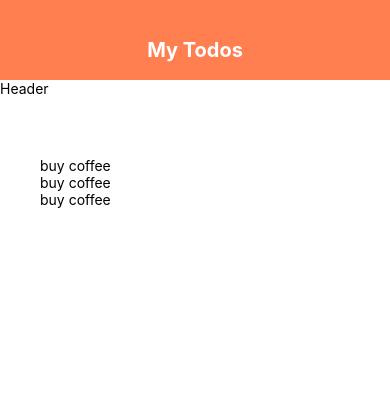
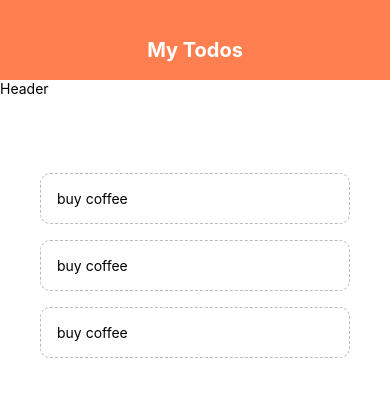
Before and after one commit to dereSundayT/reactNativeBuildingBlocks, a React Native app: screen / in a window 390 px wide. Shown: the top 396 px of the page. Built offline with nearby package versions, Linux system fonts and the light colour scheme.

Commit message:
implment the delete funct of the todoapp

```diff
--- a/todoapp/App.js
+++ b/todoapp/App.js
@@ -1,6 +1,7 @@
 import React,{useState} from 'react';
 import {StyleSheet, View, FlatList,Text} from 'react-native';
-import Header from './components/Header'
+import Header from './components/Header';
+import TodoItem from './components/TodoItem'
 
 const TodoApp = () => {
     const [todos, setTodos] = useState([
@@ -8,6 +9,11 @@
         {text:'buy coffee',key:'2'},
         {text:'buy coffee',key:'3'}
     ])
+    const pressHandler = (key) => {
+        setTodos((prevTodos)=>{
+          return  prevTodos.filter((todo) => todo.key !== key )
+        })
+    }
     return(
         <View style={styles.container}>
             {/*Header*/}
@@ -19,7 +25,7 @@
                     <FlatList
                         data = {todos}
                         renderItem = { ({item}) =>(
-                            <Text>{item.text}</Text>
+                            <TodoItem todo={item} pressHandlerFunc={pressHandler} />
                         )}
                          />
 
--- /dev/null
+++ b/todoapp/components/TodoItem.js
@@ -0,0 +1,24 @@
+import React from 'react';
+import { StyleSheet,Text,TouchableOpacity } from 'react-native';
+
+const TodoItem = ({todo,pressHandlerFunc}) => {
+    return(
+        <TouchableOpacity onPress={()=>pressHandlerFunc(todo.key)}>
+            <Text style={styles.item}>{todo.text}</Text>
+        </TouchableOpacity>
+
+
+    )
+}
+const styles = StyleSheet.create({
+    item:{
+        padding:16,
+        marginTop:16,
+        borderColor:'#bbb',
+        borderWidth:1,
+        borderStyle:'dashed',
+        borderRadius:10
+    }
+
+});
+export default TodoItem;
```
